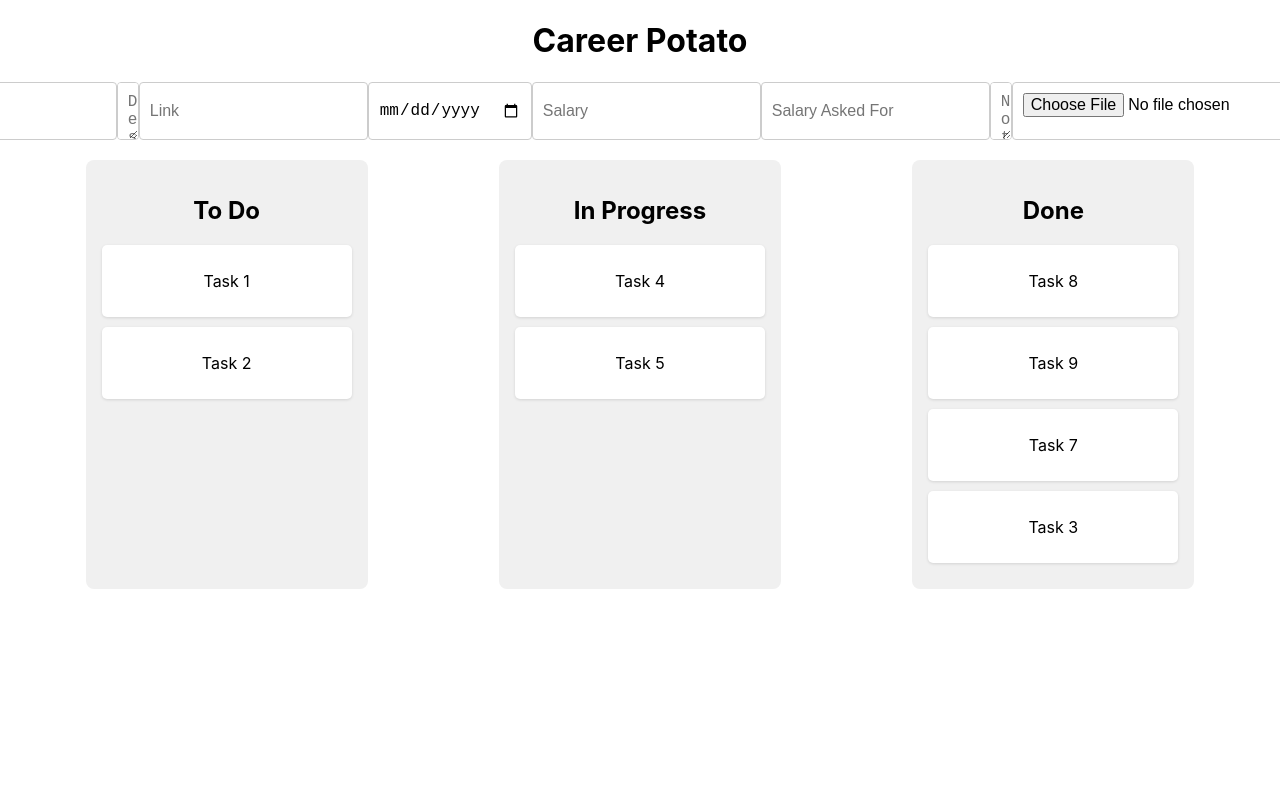
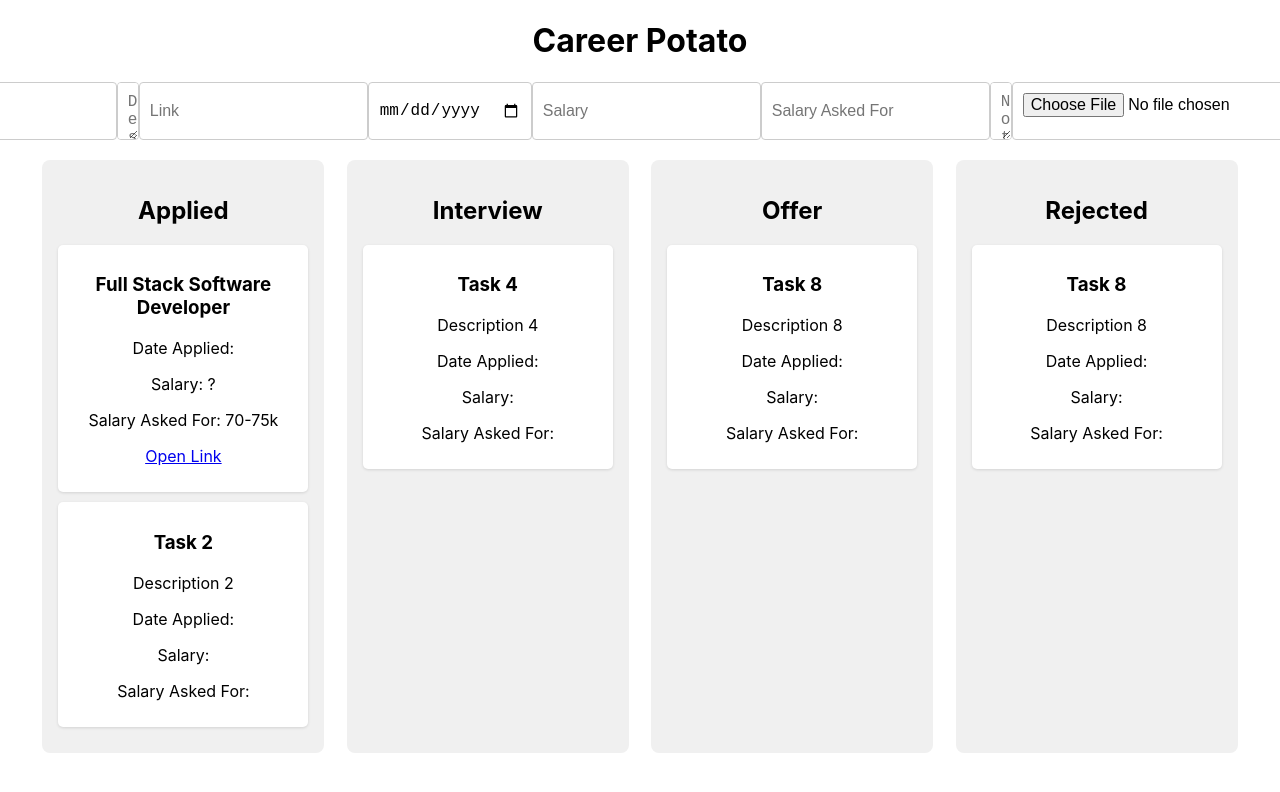
Before and after one commit to MariaRagone/career-potato, a React (Create React App) app: page / in a window 1280 px wide. Shown: the top 792 px of the page. Built offline with nearby package versions, Linux system fonts and the light colour scheme.

Commit message:
renamed the columns and added some default data

```diff
--- a/src/components/Board.jsx
+++ b/src/components/Board.jsx
@@ -1,18 +1,27 @@
 import React, { useState } from "react";
 import Column from "./Column";
+import TaskForm from "./TaskForm";
 import { DragDropContext } from "react-beautiful-dnd";
 import "../styles/BoardStyles.css";
-import TaskForm from "./TaskForm";
 
 function Board() {
   const initialTasks = {
-    todo: ["Task 1", "Task 2"],
-    inProgress: ["Task 4", "Task 5"],
-    done: ["Task 8", "Task 9", "Task 7", "Task 3"],
+    applied: [
+      { title: "Full Stack Software Developer", company: "Pure Desires Ministry", link: "https://puredesire.org/wp-content/uploads/2024/09/Full-Stack-Developer-Job-Description.pdf", description: "", dateApplied: "Sept. 20", salaryOffered: "?", salaryAskedFor: "70-75k", notes: "", attachment: null },
+      { title: "Task 2", description: "Description 2", dueDate: "2023-12-05", priority: "Medium", link: "", attachment: null }
+    ],
+    interview: [
+      { title: "Task 4", description: "Description 4", dueDate: "2023-12-10", priority: "Low", link: "", attachment: null }
+    ],
+    offer: [
+      { title: "Task 8", description: "Description 8", dueDate: "2023-11-20", priority: "Low", link: "", attachment: null }
+    ],
+    rejected: [
+      { title: "Task 8", description: "Description 8", dueDate: "2023-11-20", priority: "Low", link: "", attachment: null }
+    ]
   };
 
   const [tasks, setTasks] = useState(initialTasks);
-  // const [newTask, setNewTask] = useState("");
 
   const onDragEnd = (result) => {
     const { source, destination } = result;
@@ -52,48 +61,21 @@ function Board() {
   const addTask = (newTask) => {
     setTasks((prevTasks) => ({
       ...prevTasks,
-      todo: [...prevTasks.todo, newTask],
+      applied: [...prevTasks.applied, newTask],
     }));
   };
 
-  // const handleAddTask = (e) => {
-  //   e.preventDefault();
-  //   if (newTask.trim() === "") return;
-
-  //   setTasks((prevTasks) => ({
-  //     ...prevTasks,
-  //     todo: [...prevTasks.todo, newTask],
-  //   }));
-
-  //   setNewTask("");
-  // };
-
   return (
     <div className="App">
-      {/* <form onSubmit={handleAddTask} className="task-form">
-        <input
-          type="text"
-          placeholder="Enter a new task"
-          value={newTask}
-          onChange={(e) => setNewTask(e.target.value)}
-          className="task-input"
-        />
-        <button type="submit" className="task-button">
-          Add Task
-        </button>
-      </form> */}
+
       <TaskForm onAddTask={addTask} />
 
       <DragDropContext onDragEnd={onDragEnd}>
         <div className="board">
-          {/* Pass the correct IDs as 'id' props */}
-          <Column title="To Do" tasks={tasks.todo} id="todo" />
-          <Column
-            title="In Progress"
-            tasks={tasks.inProgress}
-            id="inProgress"
-          />
-          <Column title="Done" tasks={tasks.done} id="done" />
+          <Column title="Applied" tasks={tasks.applied} id="applied" />
+          <Column title="Interview" tasks={tasks.interview} id="interview" />
+          <Column title="Offer" tasks={tasks.offer} id="offer" />
+          <Column title="Rejected" tasks={tasks.rejected} id="rejected" />
         </div>
       </DragDropContext>
     </div>
--- a/src/components/Card.jsx
+++ b/src/components/Card.jsx
@@ -2,9 +2,9 @@ import React from "react";
 import { Draggable } from "react-beautiful-dnd";
 import "../styles/CardStyles.css";
 
-function Card({ text, index, columnId }) {
+function Card({ task, index }) {
   return (
-    <Draggable draggableId={`${columnId}-${index}`} index={index}>
+    <Draggable draggableId={task.title} index={index}>
       {(provided) => (
         <div
           className="card"
@@ -12,7 +12,28 @@ function Card({ text, index, columnId }) {
           {...provided.dragHandleProps}
           ref={provided.innerRef}
         >
-          <p>{text}</p>
+          <h3>{task.title}</h3>
+          <p>{task.description}</p>
+          <p>Date Applied: {task.applied}</p>
+          <p>Salary: {task.salaryOffered}</p>
+          <p>Salary Asked For: {task.salaryAskedFor}</p>
+
+          {task.link && (
+            <p>
+              <a href={task.link} target="_blank" rel="noopener noreferrer">
+                Open Link
+              </a>
+            </p>
+          )}
+
+          {/* Display the attachment as a download link if it exists */}
+          {task.attachment && (
+            <p>
+              <a href={URL.createObjectURL(task.attachment)} download={task.attachment.name}>
+                Download Attachment
+              </a>
+            </p>
+          )}
         </div>
       )}
     </Draggable>
--- a/src/components/Column.jsx
+++ b/src/components/Column.jsx
@@ -13,9 +13,17 @@ function Column({ title, tasks, id }) {
           ref={provided.innerRef}
         >
           <h2>{title}</h2>
-          {tasks.map((task, index) => (
-            <Card key={index} text={task} index={index} columnId={id} />
-          ))}
+          {tasks && tasks.length > 0 ? (  // Add this check
+            tasks.map((task, index) => (
+              task ? (
+                <Card key={task.id} task={task} index={index} />
+              ) : (
+                <div key={index} className="error">Task is undefined</div>
+              )
+            ))
+          ) : (
+            <p>No tasks available</p> // This will display if there are no tasks
+          )}
           {provided.placeholder}
         </div>
       )}
--- a/src/styles/BoardStyles.css
+++ b/src/styles/BoardStyles.css
@@ -1,5 +1,5 @@
 .board{
     display: flex;
-    justify-content: space-around;
+    justify-content: space-evenly;
     margin: 20px;
 }
```
